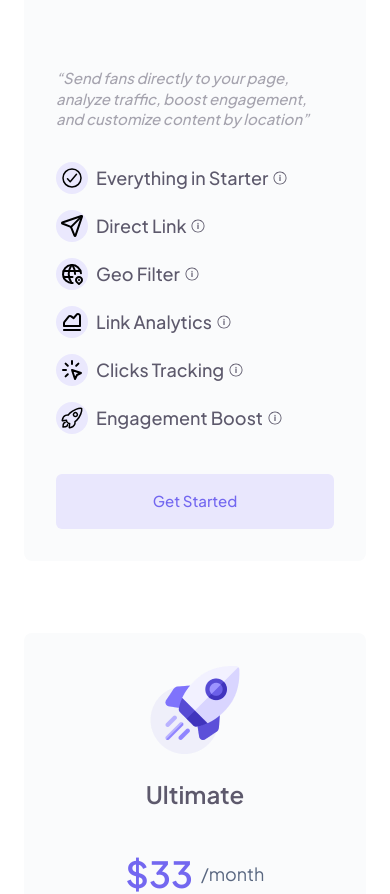
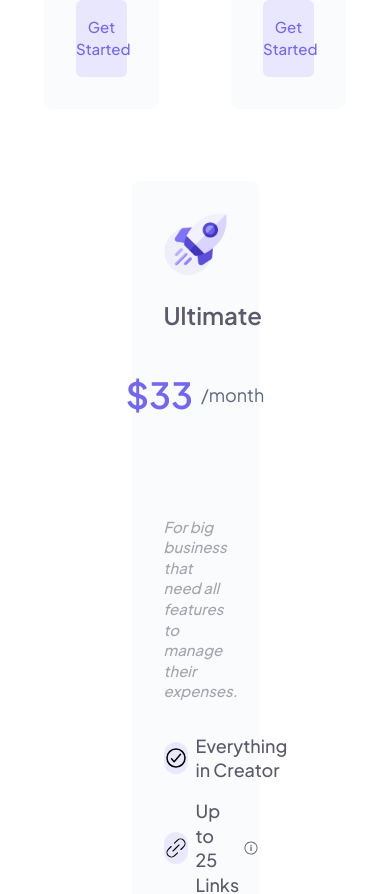
Before and after one commit to sandkingdev/landing-page-example, a Next.js app: page / in a window 390 px wide. Shown: the part 6913-7807 px from the top of the page. Built offline with nearby package versions, Linux system fonts and the light colour scheme.

Commit message:
meta title and price rwd changed

```diff
--- a/app/layout.tsx
+++ b/app/layout.tsx
@@ -1,37 +1,35 @@
 import "@/styles/globals.css"
+import type { Metadata } from "next"
+import { Plus_Jakarta_Sans } from "next/font/google"
+
 import { cn } from "@/lib/utils"
 import MainNav from "@/components/Layout/Navbar"
-import { Plus_Jakarta_Sans } from 'next/font/google'
-import type { Metadata } from 'next'
 
 export const metadata: Metadata = {
-  title: "Spend.In",
-  description: "Spend.In is a platform that helps you track your business expenses and manage your finances.",
+  title: "Demo",
+  description:
+    "Spend.In is a platform that helps you track your business expenses and manage your finances.",
 }
 
 interface RootLayoutProps {
   children: React.ReactNode
 }
 
-const jakartaFont = Plus_Jakarta_Sans({ subsets: ['latin'] })
+const jakartaFont = Plus_Jakarta_Sans({ subsets: ["latin"] })
 
-
-export default function RootLayout({ children }: RootLayoutProps) {
+const RootLayout = ({ children }: RootLayoutProps) => {
   return (
     <>
-      <html
-        lang="en" suppressHydrationWarning>
+      <html lang="en" suppressHydrationWarning>
         <head />
-        <body
-          className={cn(
-            "min-h-screen antialiased", jakartaFont.className)}
-        >
+        <body className={cn("min-h-screen antialiased", jakartaFont.className)}>
           <div className="relative flex min-h-screen min-w-full flex-col">
             <MainNav />
-            <div >{children}</div>
+            <div>{children}</div>
           </div>
         </body>
       </html>
     </>
   )
 }
+export default RootLayout
--- a/components/Price/index.tsx
+++ b/components/Price/index.tsx
@@ -103,13 +103,14 @@ const PriceSection = () => {
               Save 20%
             </div>
           </div>
-          <div className="grid grid-cols-1 sm:grid-cols-1 md:grid-cols-2 lg:grid-cols-3 gap-6">
+          <div className="flex justify-center">
+            <div className="grid grid-cols-1 sm:grid-cols-1 md:grid-cols-2 lg:grid-cols-3 md-max:grid-cols-2 md-max:mx-5 md-max:border-l-rose-200 gap-6">
               {priceCardData.map((priceCard, index: number) => (
                 <div
                   key={index}
                   className={`${
                     index === 2
-                    ? "md:col-span-2 md:w-1/2 md:mx-auto lg:col-span-1 lg:w-full" // Ensure the third card spans one column in all responsive states
+                      ? "md:col-span-2 md:w-1/2 md:mx-auto lg:col-span-1 lg:w-full md-max:col-span-2 md-max:w-1/2 md-max:mx-auto"
                       : ""
                   } flex flex-col items-center justify-center w-full p-6 bg-white rounded-lg`}
                 >
@@ -122,7 +123,7 @@ const PriceSection = () => {
                     features={priceCard.features.map((feature) => ({
                       ...feature,
                       isInformationCircleIncluded:
-                      feature.isInformationCircleIncluded ?? false, // Default to false if undefined
+                        feature.isInformationCircleIncluded ?? false,
                     }))}
                     isYearly={isToggled}
                   />
@@ -132,6 +133,7 @@ const PriceSection = () => {
           </div>
         </div>
       </div>
+    </div>
   )
 }
 
--- a/package.json
+++ b/package.json
@@ -3,7 +3,7 @@
   "version": "0.0.2",
   "private": true,
   "scripts": {
-    "dev": "set PORT=3001 && next dev",
+    "dev": "set PORT=3000 && next dev",
     "build": "next build",
     "start": "next start",
     "lint": "next lint",
--- a/tailwind.config.js
+++ b/tailwind.config.js
@@ -14,6 +14,9 @@ module.exports = {
       },
     },
     extend: {
+      screens: {
+        "md-max": { max: "1320px" }, // Custom breakpoint for 1160px
+      },
       colors: {
         background: "#0d121f",
         "background-opacity": "#0d121f61",
```
Lines whose indentation alone changed are shown as unchanged.
